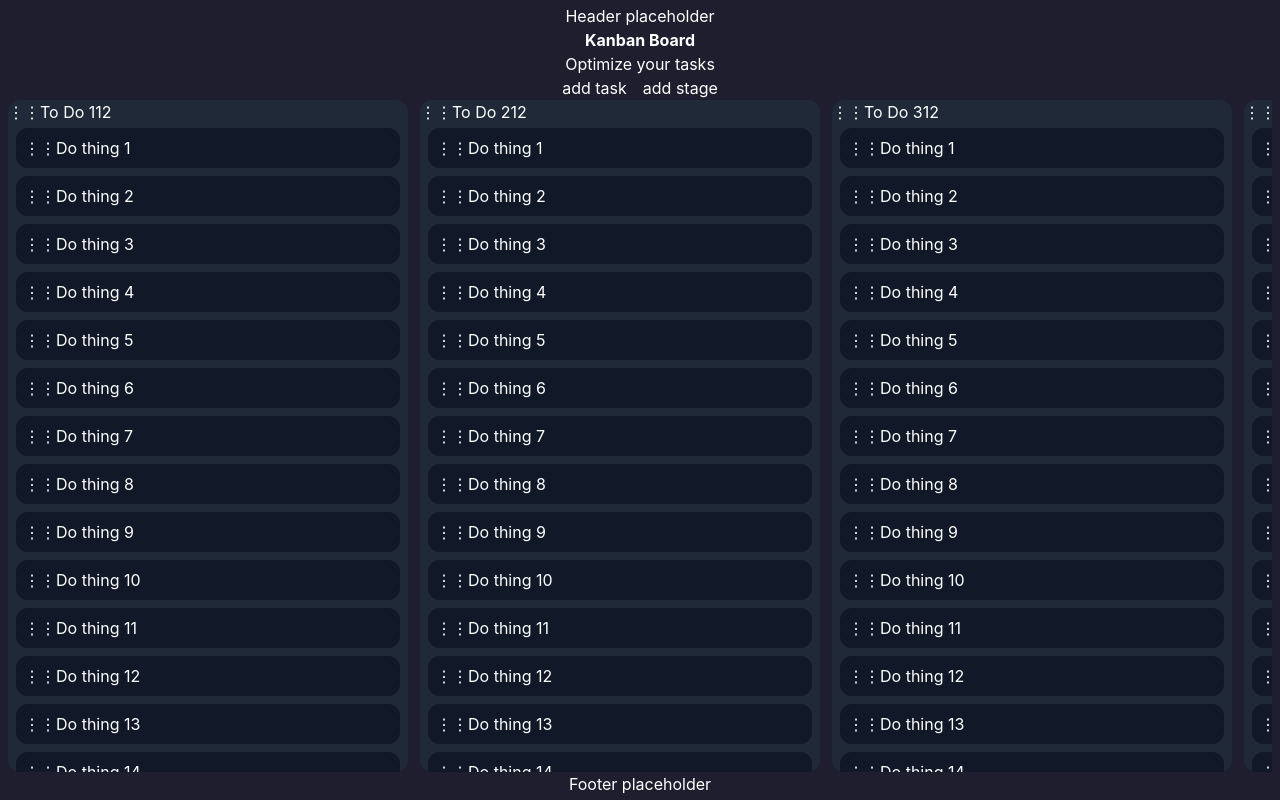
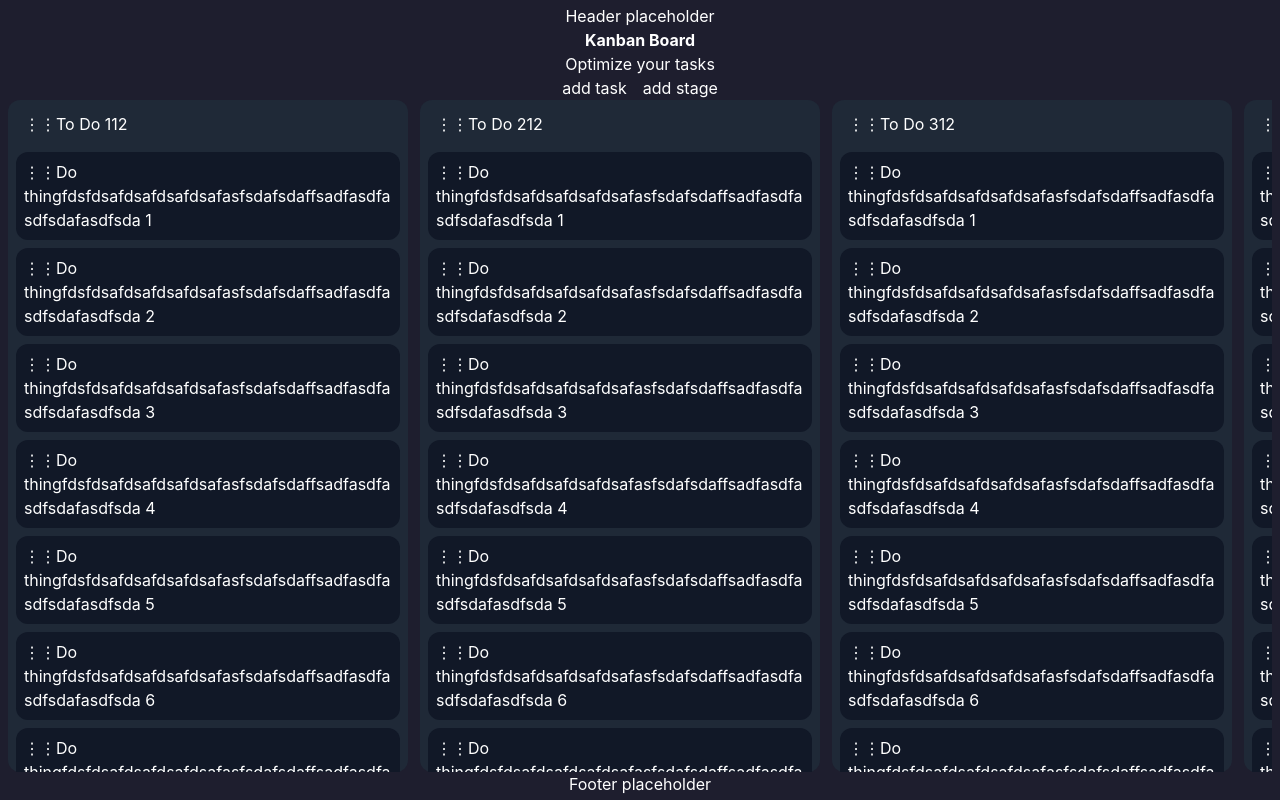
Before and after one commit to bshweb/chronos-kanban, a Vue app in the folder frontend/: page / in a window 1280 px wide. Built offline with nearby package versions, Linux system fonts and the light colour scheme; the HTML template or start-up script is replaced by a standard one.

Commit message:
Update stage title styling and task word wrapping in the board prototype

```diff
--- a/frontend/src/components/board/BoardView.vue
+++ b/frontend/src/components/board/BoardView.vue
@@ -19,19 +19,19 @@
         v-for="(stage, index) in 4"
         :key="index"
       >
-        <div class="board-page-stage-title flex items-center shrink-0">
+        <div class="board-page-stage-title flex items-center shrink-0 rounded-xl p-2 mx-2 my-1">
           <span>⋮⋮</span>
           <span>To Do {{ stage }}</span>
           <span>12</span>
         </div>
         <div class="board-page-stage-tasks flex flex-col flex-1 min-h-0 overflow-y-auto">
           <div
-            class="board-page-stage-task rounded-xl bg-(--color-surface-2) p-2 mx-2 my-1"
+            class="board-page-stage-task rounded-xl bg-(--color-surface-2) p-2 mx-2 my-1 wrap-break-word"
             v-for="(task, index) in 120"
             :key="index"
           >
             <span>⋮⋮</span>
-            <span>Do thing {{ task }}</span>
+            <span>Do thingfdsfdsafdsafdsafdsafasfsdafsdaffsadfasdfasdfsdafasdfsda {{ task }}</span>
           </div>
         </div>
       </div>
```
